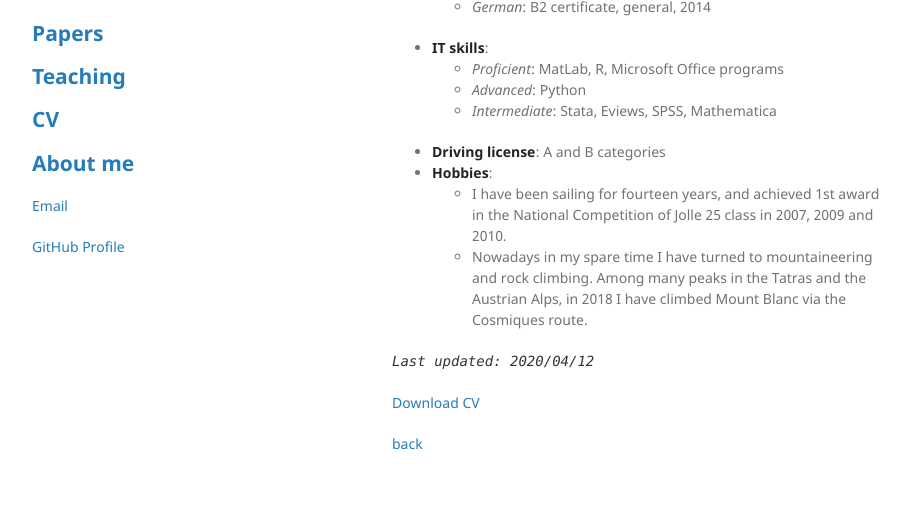
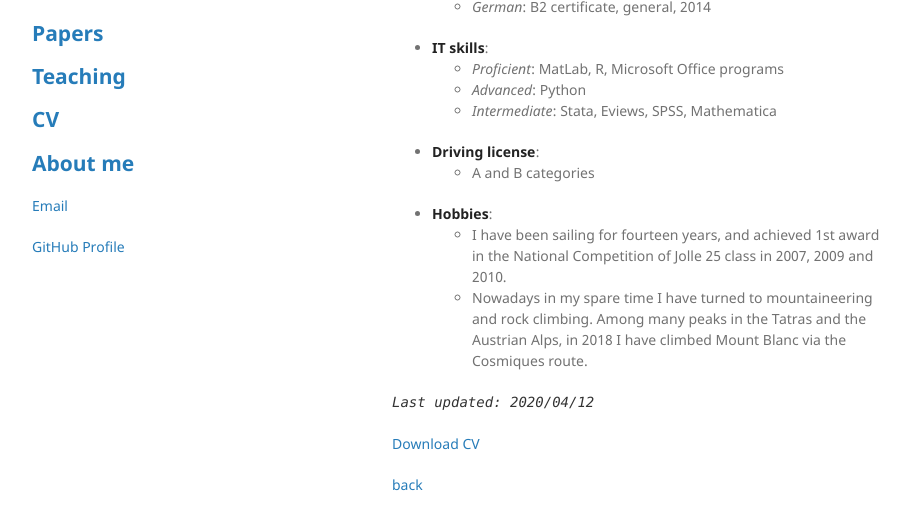
Before and after one commit to regulyagoston/regulyagoston.github.io, a Jekyll site: the page built from cv.md, in a window 1280 px wide and 900 px high, scrolled down 2412 px, cut to the strip 335-865 px from the top of the window. Shown: the whole strip, without its empty margins (178-1088 px from the left). Built offline with Jekyll 4.4.1, drawn with Linux system fonts in a browser that asks for light colours; our own code applies the rules of GitHub Pages for plain Markdown files.

Commit message:
Update cv.md

```diff
--- a/cv.md
+++ b/cv.md
@@ -82,7 +82,8 @@ layout: default
 	- *Proficient*: MatLab, R, Microsoft Office programs
 	- *Advanced*: Python
 	- *Intermediate*: Stata, Eviews, SPSS, Mathematica
-- **Driving license**: A and B categories
+- **Driving license**:
+    - A and B categories
 - **Hobbies**:
 	- I have been sailing for fourteen years, and achieved 1st award in the National Competition of Jolle 25 class in 2007, 2009 and 2010.
 	- Nowadays in my spare time I have turned to mountaineering and rock climbing. Among many peaks in the Tatras and the Austrian Alps, in 2018 I have climbed Mount Blanc via the Cosmiques route.
```
